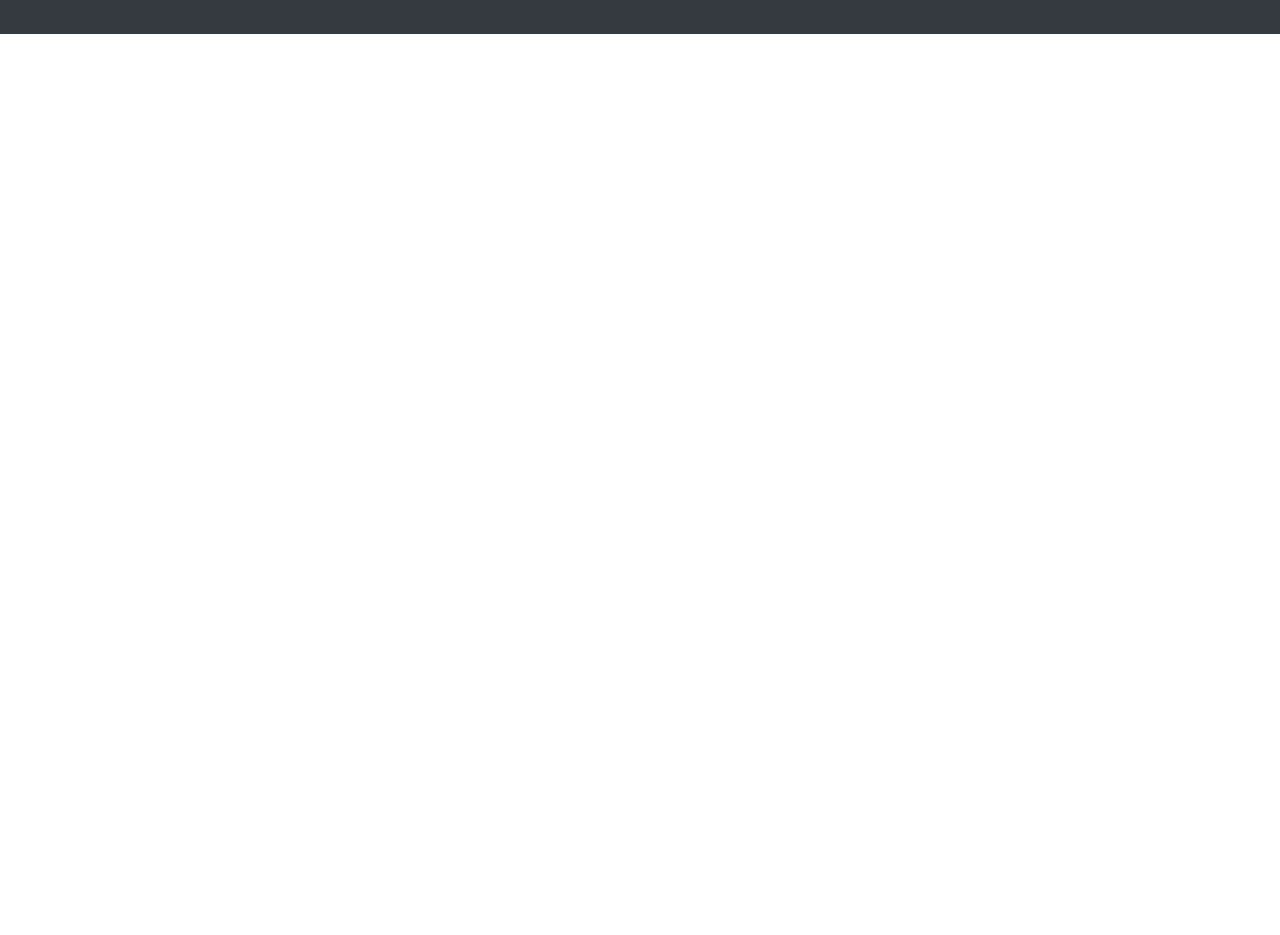
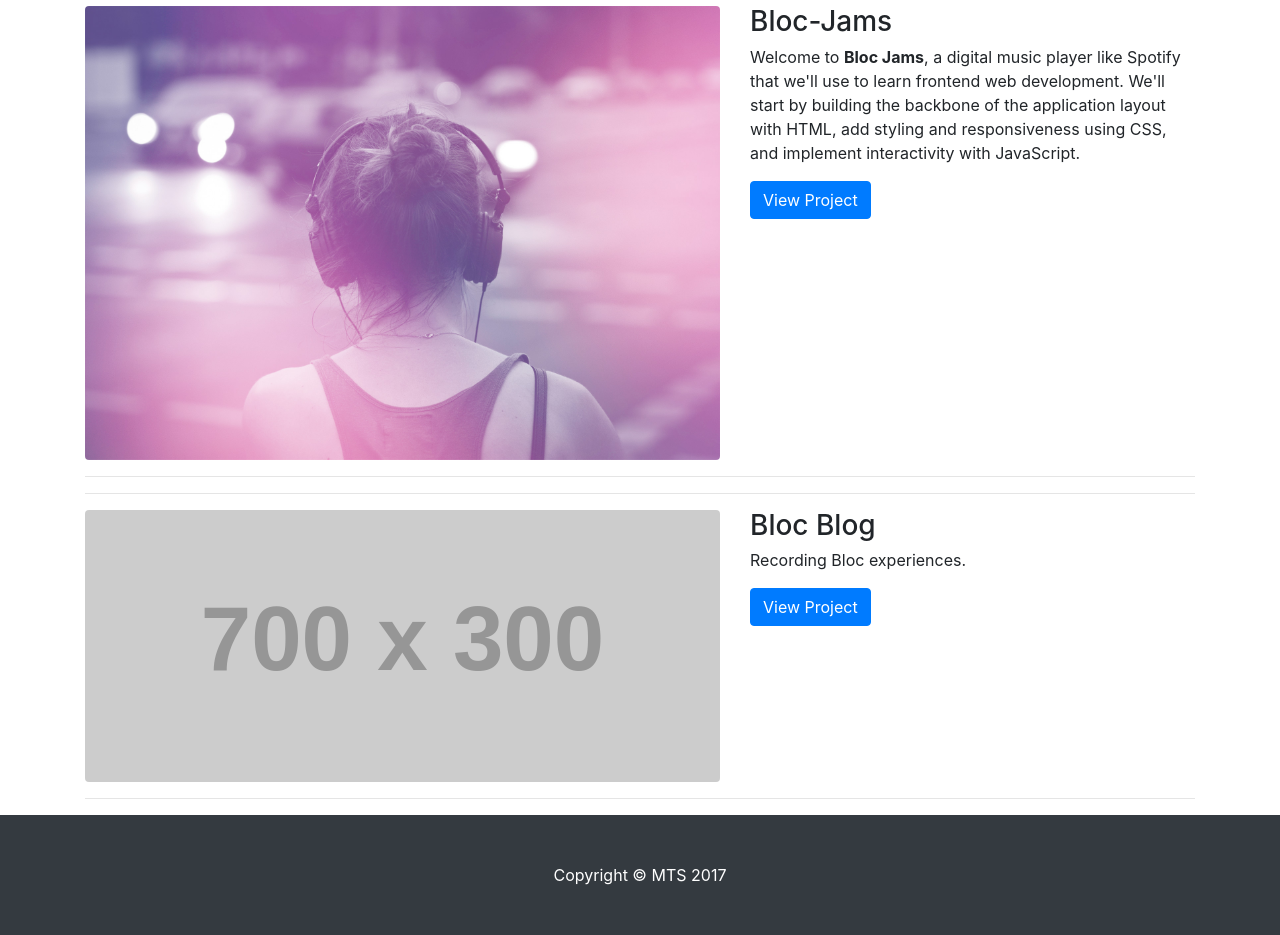
Before and after one commit to michaelsmith101/bloc-portfolio, a website: page index.html in a window 1280 px wide. Shown: the part 142-1077 px from the top of the page. Before the commit the page ends 800 px from the top, so only its background shows below. Drawn offline with nearby package versions, Linux system fonts and the light colour scheme; some packages are replaced by stand-ins of ours; placeholder pictures from the web are drawn by us.

Commit message:
adding feature

```diff
--- a/index.html
+++ b/index.html
@@ -40,8 +40,73 @@
       </div>
     </nav>
 
-    <!-- Page Content -->
-    <ui-view></ui-view>
+    <!--Page Content -->
+    <div class="container">
+
+      <!-- Page Heading -->
+      <h1 class="my-4">Project Gallery</h1>
+
+      <!-- Project One -->
+      <div class="row">
+        <div class="col-md-7">
+          <a href="posts\bloc-jams\main.html">
+            <img class="img-fluid rounded mb-3 mb-md-0" src="assets\images\bloc_jams_bg.jpg" alt="">
+          </a>
+        </div>
+        <div class="col-md-5">
+          <h3>Bloc-Jams</h3>
+          <md>
+Welcome to **Bloc Jams**, a digital music player like Spotify that we'll use to learn frontend web development.
+We'll start by building the backbone of the application layout with HTML, add styling and responsiveness using CSS, and implement interactivity with JavaScript.
+          </md>
+          <a class="btn btn-primary" href="posts\bloc-jams\main.html">View Project</a>
+        </div>
+      </div>
+      <!-- /.row -->
+
+      <hr>
+
+      <!-- Project Two -->
+      <!-- <div class="row">
+        <div class="col-md-7">
+          <a href="#">
+            <img class="img-fluid rounded mb-3 mb-md-0" src="http://placehold.it/700x300" alt="">
+          </a>
+        </div>
+        <div class="col-md-5">
+          <h3>Bloc Chat</h3>
+          <md>
+A simple chat app to demonstrate usage of AngularJS and Firebase.
+          </md>
+          <a class="btn btn-primary" href="#">View Project</a>
+        </div>
+      </div> -->
+      <!-- /.row -->
+
+      <hr>
+
+      <!-- Project Three -->
+      <div class="row">
+        <div class="col-md-7">
+          <a href="pages\startbootstrap-blog-home\bloghome.html">
+            <img class="img-fluid rounded mb-3 mb-md-0" src="http://placehold.it/700x300" alt="">
+          </a>
+        </div>
+        <div class="col-md-5">
+          <h3>Bloc Blog</h3>
+          <md>
+Recording Bloc experiences.
+          </md>
+          <a class="btn btn-primary" href="pages\startbootstrap-blog-home\bloghome.html">View Project</a>
+        </div>
+      </div>
+      <!-- /.row -->
+
+      <hr>
+
+    </div>
+    <!-- /.container
+
 
     <!-- Footer -->
     <footer class="py-5 bg-dark">
```
Also changed, not shown: templates/main.html (deleted, +0 -1 lines).
